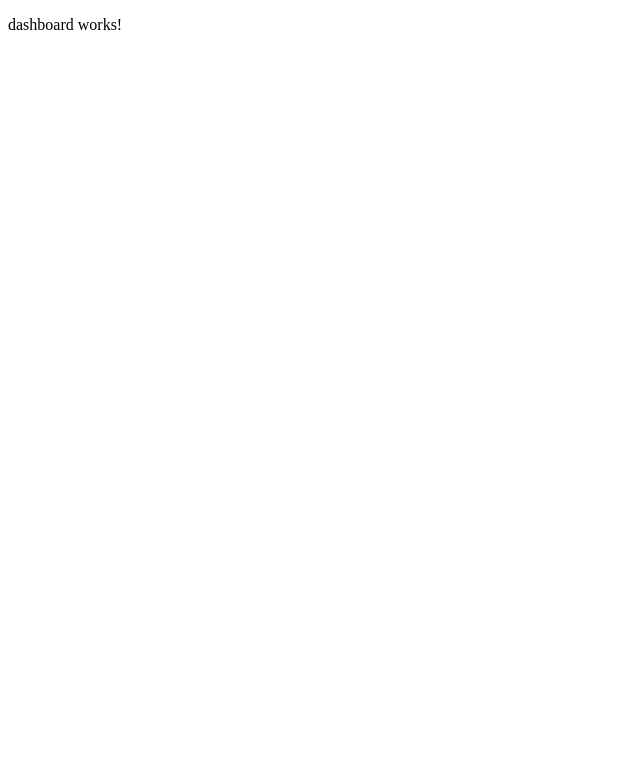
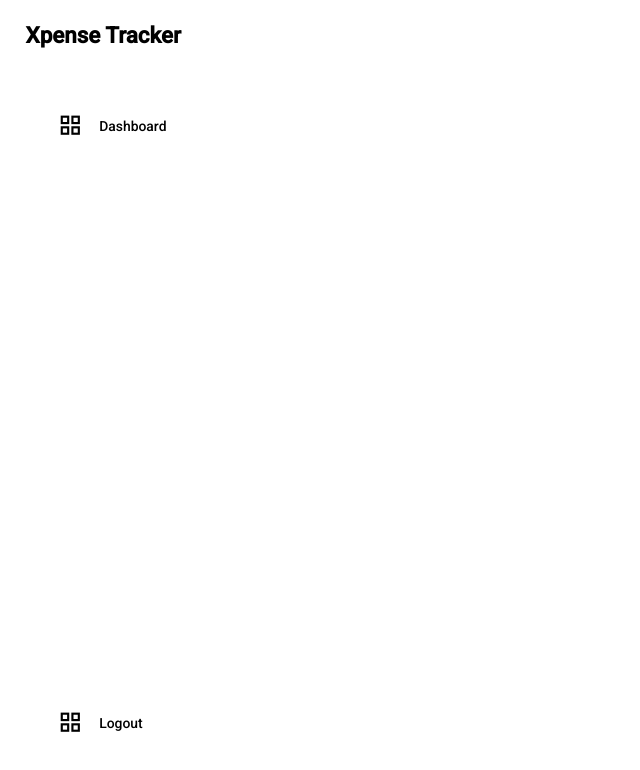
Before and after one commit to tsipiluka/XpenseTracker, an Angular app in the folder XpenseTracker/: page /dashboard in a window 1280 px wide. Shown: the top 770 px of the page, without its empty margins (0-640 px from the left). Built offline with nearby package versions, Linux system fonts and the light colour scheme.

Commit message:
Added Sidebar with Hover Effect (html + css)

```diff
--- a/XpenseTracker/angular.json
+++ b/XpenseTracker/angular.json
@@ -27,6 +27,7 @@
               "src/assets"
             ],
             "styles": [
+              "./node_modules/@angular/material/prebuilt-themes/purple-green.css",
               "src/styles.css"
             ],
             "scripts": []
@@ -94,6 +95,7 @@
               "src/assets"
             ],
             "styles": [
+              "./node_modules/@angular/material/prebuilt-themes/purple-green.css",
               "src/styles.css"
             ],
             "scripts": []
--- a/XpenseTracker/package.json
+++ b/XpenseTracker/package.json
@@ -11,10 +11,12 @@
   "private": true,
   "dependencies": {
     "@angular/animations": "^14.0.0",
+    "@angular/cdk": "^14.1.2",
     "@angular/common": "^14.0.0",
     "@angular/compiler": "^14.0.0",
     "@angular/core": "^14.0.0",
     "@angular/forms": "^14.0.0",
+    "@angular/material": "^14.1.2",
     "@angular/platform-browser": "^14.0.0",
     "@angular/platform-browser-dynamic": "^14.0.0",
     "@angular/router": "^14.0.0",
--- a/XpenseTracker/src/app/app.module.ts
+++ b/XpenseTracker/src/app/app.module.ts
@@ -4,6 +4,7 @@ import { BrowserModule } from '@angular/platform-browser';
 import { AppRoutingModule } from './app-routing.module';
 import { AppComponent } from './app.component';
 import { DashboardComponent } from './dashboard/dashboard.component';
+import { BrowserAnimationsModule } from '@angular/platform-browser/animations';
 
 @NgModule({
   declarations: [
@@ -12,7 +13,8 @@ import { DashboardComponent } from './dashboard/dashboard.component';
   ],
   imports: [
     BrowserModule,
-    AppRoutingModule
+    AppRoutingModule,
+    BrowserAnimationsModule
   ],
   providers: [],
   bootstrap: [AppComponent]
--- a/XpenseTracker/src/app/dashboard/dashboard.component.css
+++ b/XpenseTracker/src/app/dashboard/dashboard.component.css
@@ -0,0 +1,225 @@
+/*----------------- Poppins Font -------------------*/
+@import url('https://fonts.googleapis.com/css2?family=Poppins:wght@300;400;500;600;700;800&display=swap');
+
+/* ---------------- ROOT VARIABLES ----------------- */
+:root {
+    --color-primary: #7380ec;
+    --color-danger: #ff7782;
+    --color-success: #41f1b6;
+    --color-warning: #ffbb55;
+    --color-white: #fff;
+    --color-info-dark: #7d8da1;
+    --color-info-light: #dce1eb;
+    --color-dark: #363949;
+    --color-light: rgba(132, 139, 200, 0.18);
+    --color-primary-variant: #111e88;
+    --color-dark-variant: #677483;
+    --color-background: #f6f6f9;
+
+    --card-border-radius: 2rem;
+    --border-radius-1: 0.4rem;
+    --border-radius-2: 0.8rem;
+    --border-radius-3: 1.2rem;
+
+    --card-padding: 1.8rem;
+    --padding: 1.2rem;
+
+    --box-shadow: 0 2rem 3rem var(--color-light);
+}
+
+* {
+    margin: 0;
+    padding: 0;
+    outline: 0;
+    appearance: none;
+    border: 0;
+    text-decoration: none;
+    list-style: none;
+    box-sizing: border-box;
+}
+
+html{
+    font-size: 14px;
+}
+
+body{
+    width: 100vw;
+    height: 100vh;
+    font-family: poppins, sans-serif;
+    font-size: 0.88rem;
+    background: var(--color-background);
+    user-select: none;
+    overflow-x: hidden;
+}
+
+.container{
+    display: grid;
+    width: 96%;
+    margin: 0 auto;
+    gap: 1.8rem;
+    grid-template-columns: 14rem auto 23rem;
+}
+
+a{
+    color: var(--color-dark);
+}
+
+img{
+    display: block;
+    width: 100%;
+}
+
+h1 {
+    font-weight: 800;
+    font-size: 1.8rem;
+}
+
+h2 {
+    font-size: 1.4rem;
+}
+
+h3 {
+    font-size: 0.87rem;
+}
+
+h4 {
+    font-size: 0.8rem;
+}
+
+h5 {
+    font-size: 0.77rem;;
+}
+
+small {
+    font-size: 0.75rem;
+}
+
+.profile-photo {
+    width: 2.8rem;
+    height: 2.8rem;
+    border-radius: 50%;
+    overflow: hidden;
+}
+
+.text-muted {
+    color: var(--color-info-dark);
+
+}
+
+p{
+    color: var(--color-dark-variant);
+}
+
+b {
+    color: var(--color-dark);
+}
+
+.primary {
+    color: var(--color-primary);
+}
+
+.danger {
+    color: var(--color-danger);
+}
+
+.success {
+    color: var(--color-success);
+}
+
+.warning {
+    color: var(--color-warning);
+}
+
+aside {
+    height: 100vh;
+}
+
+aside .top {
+    display: flex;
+    align-items: center;
+    justify-content: space-between;
+    margin-top: 1.4rem;
+}
+
+aside .logo {
+    display: flex;
+    gap: 0.8rem;
+}
+
+aside .logo img {
+    width: 2rem;
+    height: 2rem;
+}
+
+aside .close {
+    display: none;
+}
+
+/* ---------------- SIDE-BAR ---------------*/
+aside .sidebar {
+    display: flex;
+    flex-direction: column;
+    height: 86vh;
+    position: relative;
+    top: 3rem;
+}
+
+aside h3 {
+    font-weight: 500;
+}
+
+aside .sidebar a {
+    display: flex;
+    color: var(--color-info-dark);
+    margin-left: 2rem;
+    gap: 1rem;
+    align-items: center;
+    position: relative;
+    height: 3.7rem;
+    transition: all 300ms ease;
+}
+
+aside .sidebar a span {
+    font-size: 1.6rem;
+    transition: all 300ms ease;
+}
+
+aside .sidebar a:last-child {
+    position: absolute;
+    bottom: 2rem;
+    width: 100%;
+}
+
+aside .sidebar a.active {
+    background: var(--color-light);
+    color: var(--color-primary);
+    margin-left: 0;
+}
+
+aside .sidebar a.active:before {
+    content: "";
+    width: 6px;
+    height: 100%;
+    background: var(--color-primary);
+}
+
+aside .sidebar a.active span {
+    color: var(--color-primary);
+    margin-left: calc(1rem - 3px);
+}
+
+aside .sidebar a:hover {
+    color: var(--color-primary);
+}
+
+aside .sidebar a:hover span {
+    margin-left: 1rem;
+}
+
+aside .sidebar .message-count {
+    background: var(--color-danger);
+    color: var(--color-white);
+    padding: 2px 10px;
+    font-size: 11px;
+    border-radius: var(--border-radius-1);
+}
--- a/XpenseTracker/src/app/dashboard/dashboard.component.html
+++ b/XpenseTracker/src/app/dashboard/dashboard.component.html
@@ -1 +1,27 @@
-<p>dashboard works!</p>
+<link href="https://fonts.googleapis.com/icon?family=Material+Icons+Outlined"
+      rel="stylesheet">
+
+<div class="container">
+    <aside>
+        <div class="top">
+            <div class="logo">
+                <h2>Xpense <span class="danger">Tracker</span></h2>
+            </div>
+            <div class="close" id="close-btn">
+                <span class="material-icons-outlined">close</span>
+            </div>
+        </div>
+
+        <div class="sidebar">
+            <a href="#">
+                <span class="material-icons-outlined">grid_view</span>
+                <h3>Dashboard</h3>
+            </a>
+            <a href="#">
+                <span class="material-icons-outlined">grid_view</span>
+                <h3>Logout</h3>
+            </a>
+            <!--ADD NEW SIDEBAR COMPONENTS HERE-->
+        </div>
+    </aside>
+</div>
--- a/XpenseTracker/src/index.html
+++ b/XpenseTracker/src/index.html
@@ -6,6 +6,9 @@
   <base href="/">
   <meta name="viewport" content="width=device-width, initial-scale=1">
   <link rel="icon" type="image/x-icon" href="favicon.ico">
+  <link rel="preconnect" href="https://fonts.gstatic.com">
+  <link href="https://fonts.googleapis.com/css2?family=Roboto:wght@300;400;500&display=swap" rel="stylesheet">
+  <link href="https://fonts.googleapis.com/icon?family=Material+Icons" rel="stylesheet">
 </head>
 <body>
   <app-root></app-root>
--- a/XpenseTracker/src/styles.css
+++ b/XpenseTracker/src/styles.css
@@ -1 +1,4 @@
 /* You can add global styles to this file, and also import other style files */
+
+html, body { height: 100%; }
+body { margin: 0; font-family: Roboto, "Helvetica Neue", sans-serif; }
```
Also changed, not shown: 1 other file (tests, documents, lock files or other folders).
